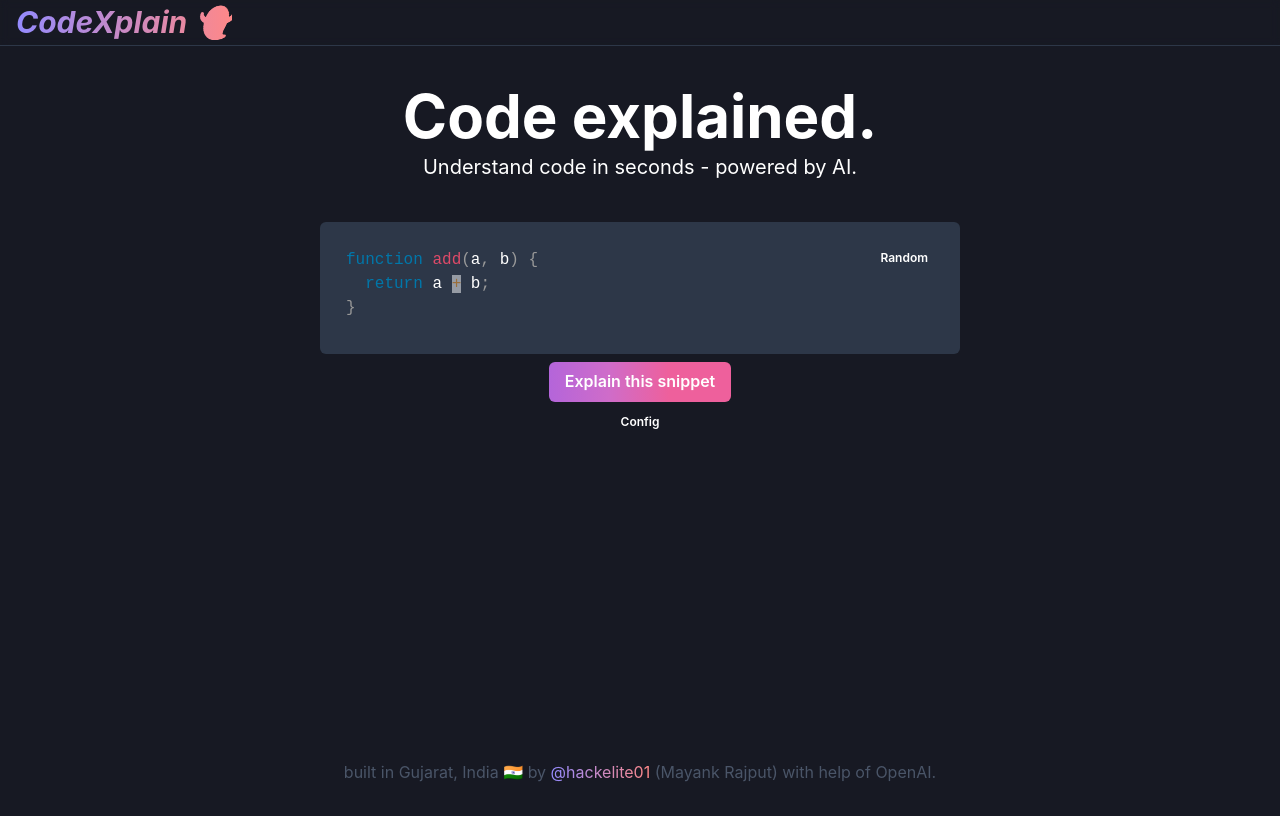
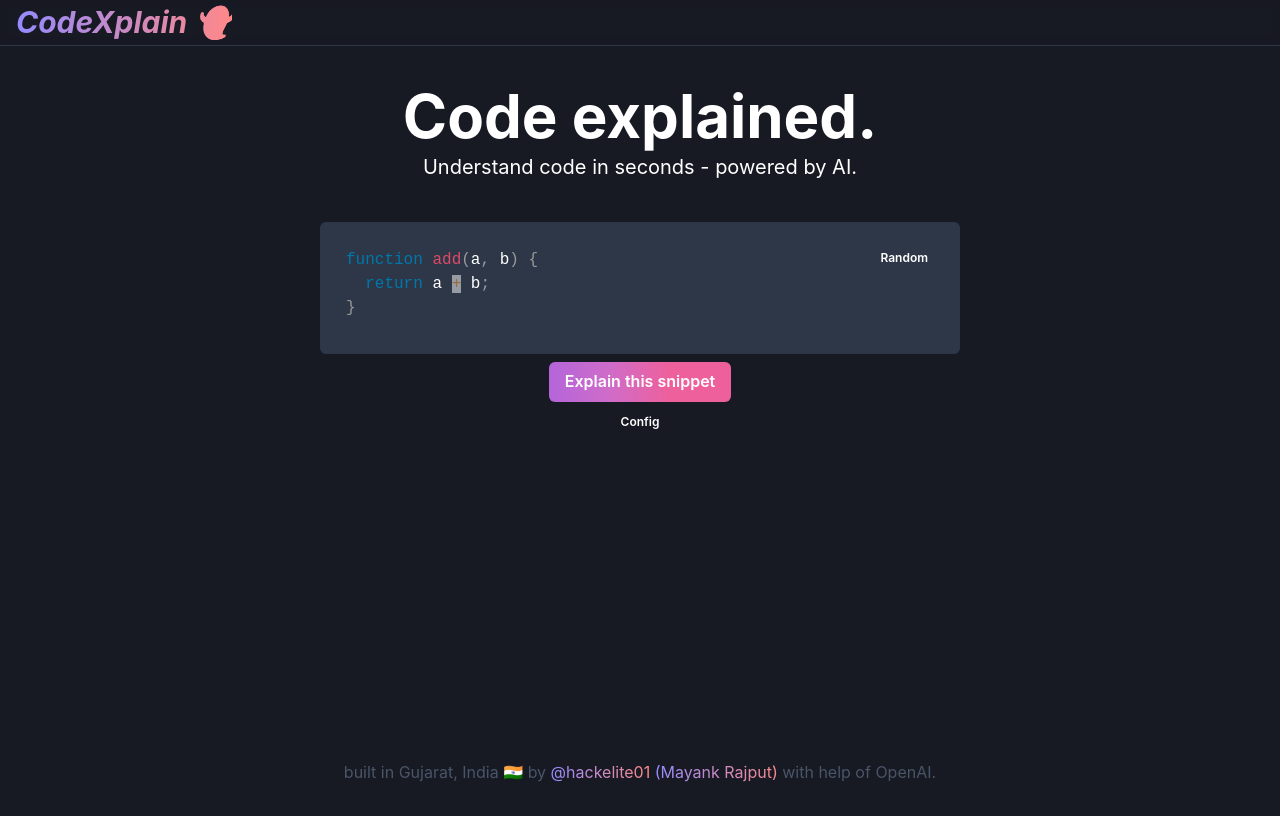
Before and after one commit to hackelite01/CodeXplain, a Next.js app: page / in a window 1280 px wide. Built offline with nearby package versions, Linux system fonts and the light colour scheme.

Commit message:
link added

```diff
--- a/src/components/Footer.jsx
+++ b/src/components/Footer.jsx
@@ -12,10 +12,10 @@ const Footer = () => {
     <Container as='footer' role='contentinfo' w='full' color='gray.600' p={4} alignSelf='center' pt={6} maxW='4xl'>
       <Text textAlign='center'>
         built in Gujarat, India 🇮🇳 by{' '}
-        <Link isExternal href={'https://instagram.com/hackelite01'} onClick={trackSocialClick}>
+        <Link isExternal href={'https://github.com/hackelite01'} onClick={trackSocialClick}>
           @hackelite01
         </Link>{' '}
-        (Mayank Rajput) with help of OpenAI.
+       <Link isExternal href={'https://mayankrajput.ml'} onClick={trackSocialClick}>  (Mayank Rajput) </Link>{' '} with help of OpenAI.
       </Text>
     </Container>
   );
```
